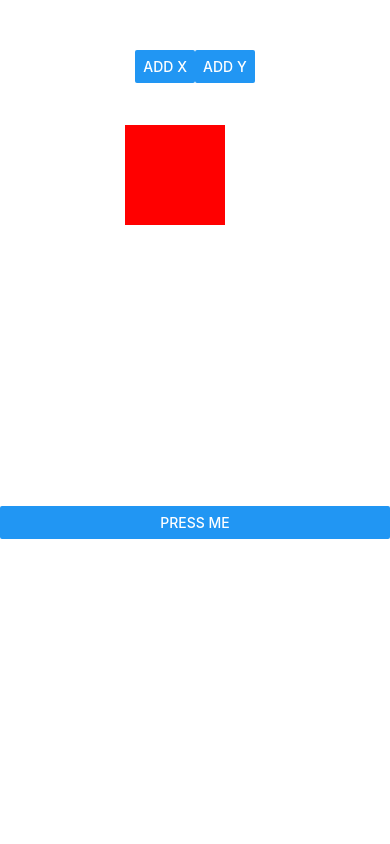
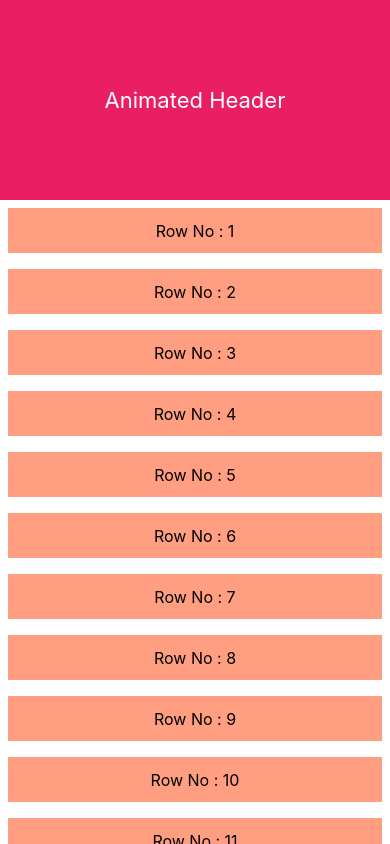
Before and after one commit to alienmars-water/react-native-start, a React Native app: screen / in a window 390 px wide. Built offline with nearby package versions, Linux system fonts and the light colour scheme; what react-native, react-native-i18n would draw is missing.

Commit message:
scrollview animation

```diff
--- a/App.jsx
+++ b/App.jsx
@@ -28,10 +28,10 @@ import { CreateUserName, CreatePassword } from './src/screens/Signup'
 import { Homepage, Authorise } from './src/screens/MyInfo'
 import { Robot } from './src/screens/Robot'
 import { Circles } from './src/screens/Svg'
-import { MovingBox, ClickSquare } from './src/screens/Animation'
+import { MovingBox, ClickSquare, ScrollHeader } from './src/screens/Animation'
 
 const App = () => {
-  return <ClickSquare />
+  return <ScrollHeader />
 };
 
 const styles = StyleSheet.create({
--- /dev/null
+++ b/src/screens/Animation/ScrollHeader.jsx
@@ -0,0 +1,94 @@
+import React, { Component } from 'react';
+import { Text, View, StyleSheet, Platform, Animated, ScrollView, } from 'react-native';
+
+const HEADER_MIN_HEIGHT = 50;
+const HEADER_MAX_HEIGHT = 200;
+
+export default class ScrollHeader extends Component {
+    constructor(props) {
+        super(props);
+        this.scrollYAnimatedValue = new Animated.Value(0);
+
+        this.array = [];
+        for (var i = 1; i <= 75; i++) {
+            this.array.push(i);
+        }
+    }
+
+    render() {
+        const headerHeight = this.scrollYAnimatedValue.interpolate(
+            {
+                inputRange: [0, (HEADER_MAX_HEIGHT - HEADER_MIN_HEIGHT)],
+                outputRange: [HEADER_MAX_HEIGHT, HEADER_MIN_HEIGHT],
+                extrapolate: 'clamp'
+            });
+
+        const headerBackgroundColor = this.scrollYAnimatedValue.interpolate(
+            {
+                inputRange: [0, (HEADER_MAX_HEIGHT - HEADER_MIN_HEIGHT)],
+                outputRange: ['#e91e63', '#1DA1F2'],
+                extrapolate: 'clamp'
+            });
+
+        return (
+            <View style={styles.container} >
+                <ScrollView
+                    contentContainerStyle={{ paddingTop: HEADER_MAX_HEIGHT }}
+                    scrollEventThrottle={16}
+                    onScroll={Animated.event(
+                        [{ nativeEvent: { contentOffset: { y: this.scrollYAnimatedValue } } }]
+                    )}>
+                    {
+                        this.array.map((item, key) =>
+                            (
+                                <View key={key} style={styles.item}>
+                                    <Text style={styles.itemText}>Row No : {item}</Text>
+                                </View>
+                            ))
+                    }
+                </ScrollView>
+
+                <Animated.View
+                    style={[styles.animatedHeaderContainer,
+                    { height: headerHeight, backgroundColor: headerBackgroundColor }]}
+                >
+                    <Text style={styles.headerText}>Animated Header</Text>
+                </Animated.View>
+
+            </View>
+        );
+    }
+}
+
+const styles = StyleSheet.create(
+    {
+        container: {
+            flex: 1,
+            justifyContent: "center",
+
+        },
+        animatedHeaderContainer: {
+            position: 'absolute',
+            top: (Platform.OS == 'ios') ? 20 : 0,
+            left: 0,
+            right: 0,
+            justifyContent: 'center',
+            alignItems: 'center'
+        },
+        headerText: {
+            color: 'white',
+            fontSize: 22
+        },
+        item: {
+            backgroundColor: '#ff9e80',
+            margin: 8,
+            height: 45,
+            justifyContent: 'center',
+            alignItems: 'center'
+        },
+        itemText: {
+            color: 'black',
+            fontSize: 16
+        }
+
+    });
--- a/src/screens/Animation/index.js
+++ b/src/screens/Animation/index.js
@@ -1,4 +1,5 @@
 import MovingBox from './MovingBox'
 import ClickSquare from './ClickSquare'
+import ScrollHeader from './ScrollHeader'
 
-export { MovingBox, ClickSquare }
+export { MovingBox, ClickSquare, ScrollHeader }
```
